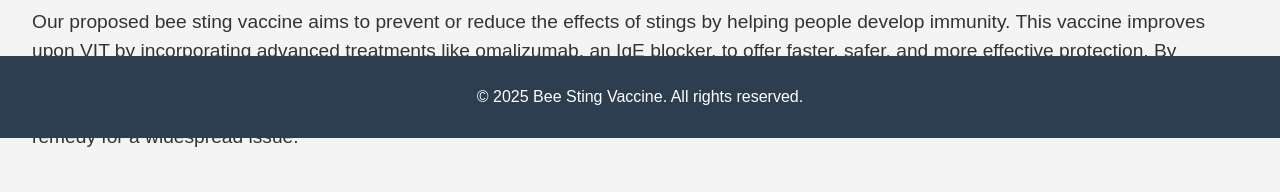
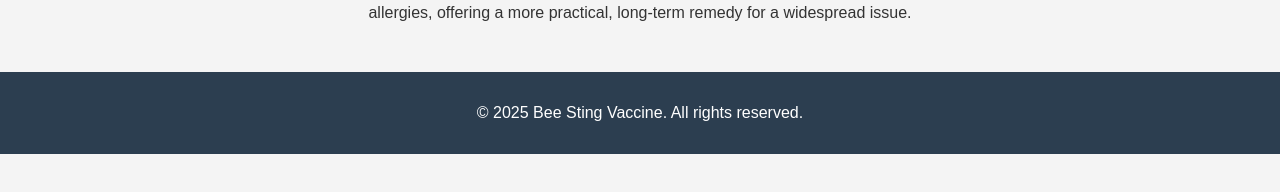
Before and after one commit to ChatGPTCodedStuff/Bee-Vaccine, a plain HTML site: page index.html in a window 1280 px wide. Shown: the part 662-854 px from the top of the page. After the commit the page ends 816 px from the top, so only its background shows below. Drawn offline with Linux system fonts and the light colour scheme.

Commit message:
Update styles.css
Updated whole sheet from the gpt to get the desired main section spacing,

```diff
--- a/styles.css
+++ b/styles.css
@@ -4,6 +4,9 @@ body {
     color: #333;
     margin: 0;
     padding: 0;
+    display: flex;
+    flex-direction: column;
+    min-height: 100vh;
 }
 
 header {
@@ -15,10 +18,10 @@ header {
 
 main {
     padding: 2rem;
-    text-align: bottom;
-    font-size: 1.2rem;
-    line-height: 1.5;
-    position: relative;
+    text-align: center;
+    font-size: 1rem;
+    line-height: 1.4;
+    flex: 1;
 }
 
 h2 {
@@ -45,7 +48,5 @@ footer {
     color: white;
     text-align: center;
     padding: 1rem 0;
-    position: sticky;
-    bottom: 0;
     width: 100%;
 }
```
